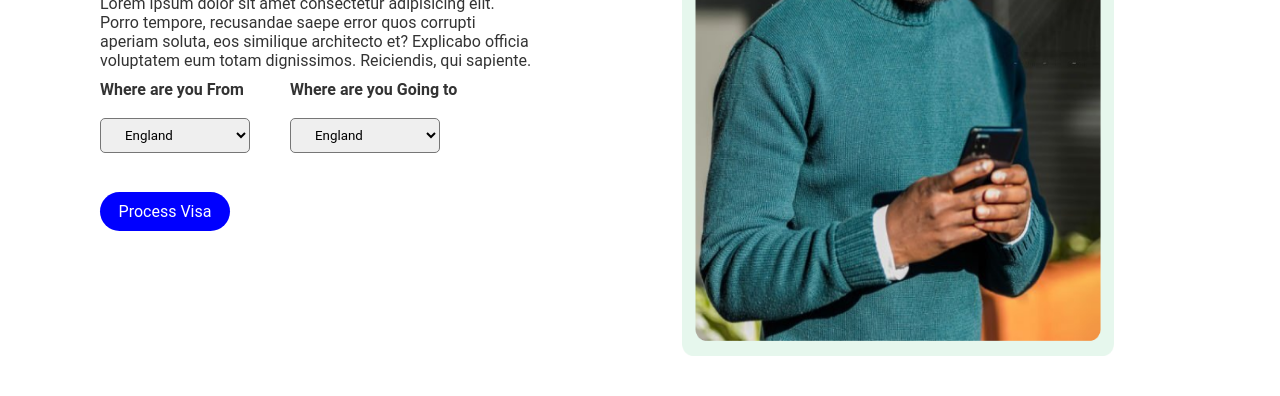
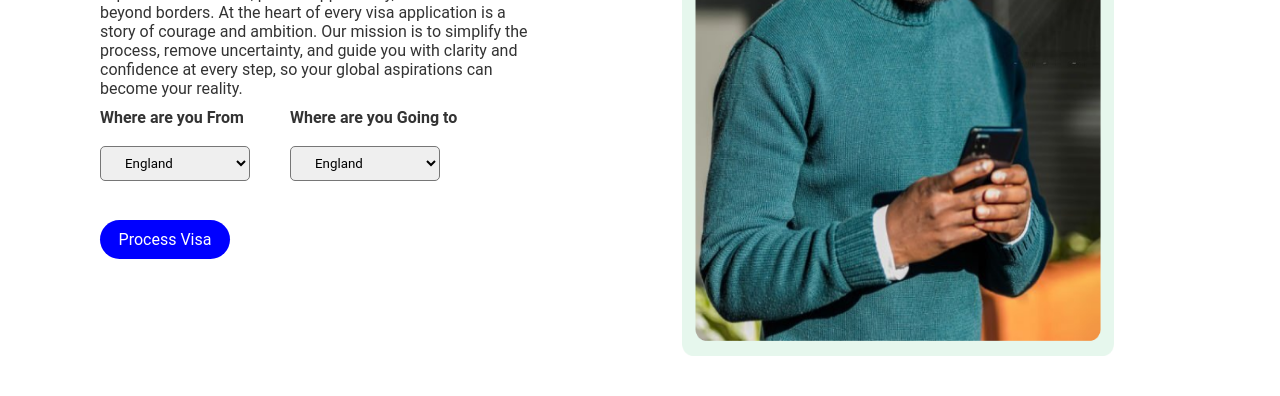
Before and after one commit to DrewLab610/Visaprocessor, a plain HTML site: page index.html in a window 1280 px wide. Shown: the part 404-800 px from the top of the page. Drawn offline with nearby package versions, Linux system fonts and the light colour scheme; a web font is replaced by a local one.

Commit message:
Update index.html

```diff
--- a/index.html
+++ b/index.html
@@ -36,10 +36,7 @@
         <div class="text">
             <h1><span>Online E-visa</span> application</h1>
               <p>
-                Lorem ipsum dolor sit amet consectetur adipisicing elit. Porro tempore,
-                 recusandae saepe error quos corrupti aperiam soluta, eos similique architecto
-                  et? Explicabo officia voluptatem eum totam dignissimos.
-                 Reiciendis, qui sapiente.
+               Every journey begins with a single decision—an intention to explore new horizons, pursue opportunity, and build a future beyond borders. At the heart of every visa application is a story of courage and ambition. Our mission is to simplify the process, remove uncertainty, and guide you with clarity and confidence at every step, so your global aspirations can become your reality.
               </p>
                  <div class="buttons">
                     <div class="b1">
@@ -69,4 +66,5 @@
         <img src="Section Image.png" alt="">
     </div>
 </body>
+
 </html>
```
